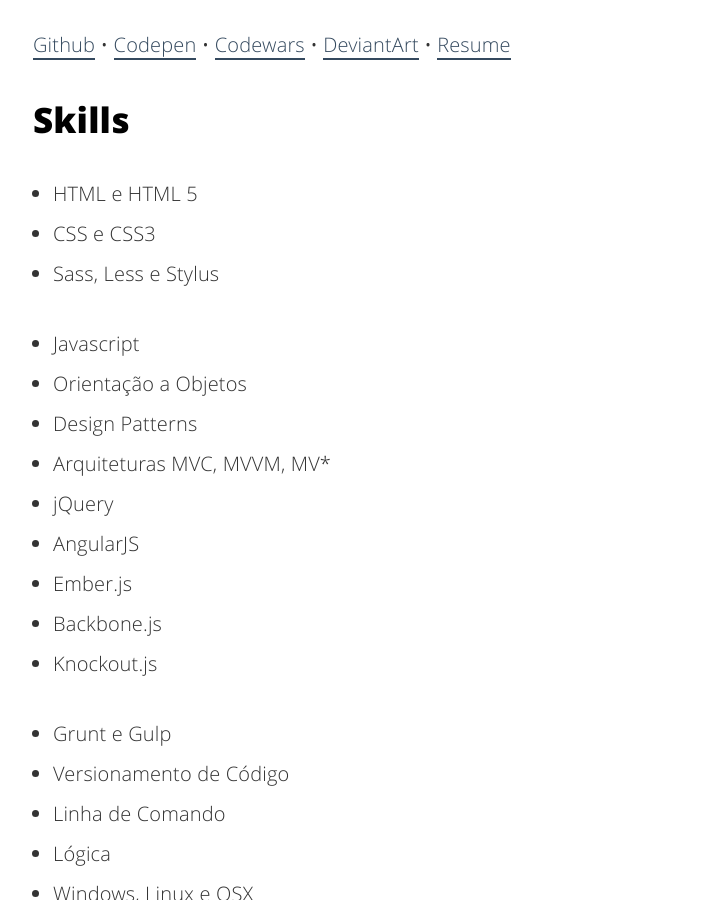
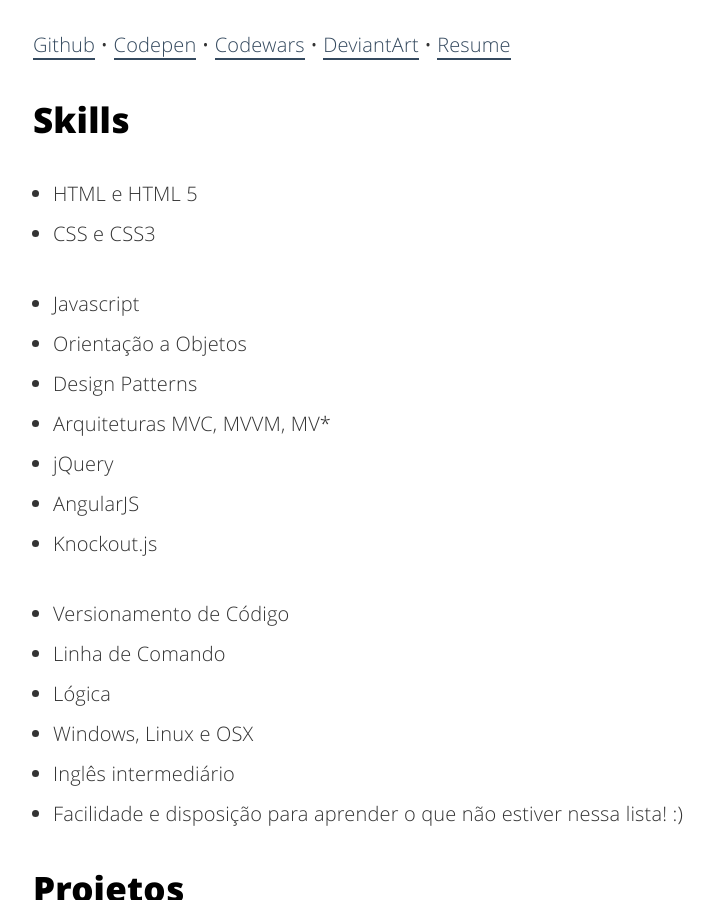
Before and after one commit to cauequeiroz/cauequeiroz.github.io, a Jekyll site: the page built from about.html, in a window 1280 px wide and 900 px high, scrolled down 1864 px. Shown: the whole window, without its empty margins (227-941 px from the left). Built offline with Jekyll 4.4.1, drawn with Linux system fonts in a browser that asks for light colours.

Commit message:
Remove some skills

```diff
--- a/about.html
+++ b/about.html
@@ -22,7 +22,7 @@
 <ul class="skill-list">
 	<li>HTML e HTML 5</li>
     <li>CSS e CSS3</li>
-    <li>Sass, Less e Stylus</li>
+    <!-- <li>Sass, Less e Stylus</li> -->
 </ul>
 <ul class="skill-list">
 	<li>Javascript</li>
@@ -31,12 +31,12 @@
     <li>Arquiteturas MVC, MVVM, MV*</li>
     <li>jQuery</li>
     <li>AngularJS</li>
-    <li>Ember.js</li>
-    <li>Backbone.js</li>
+    <!-- <li>Ember.js</li> -->
+    <!-- <li>Backbone.js</li> -->
     <li>Knockout.js</li>
 </ul>
 <ul class="skill-list">
-    <li>Grunt e Gulp</li>
+    <!-- <li>Grunt e Gulp</li> -->
     <li>Versionamento de Código</li>
     <li>Linha de Comando</li>
     <li>Lógica</li>
```
